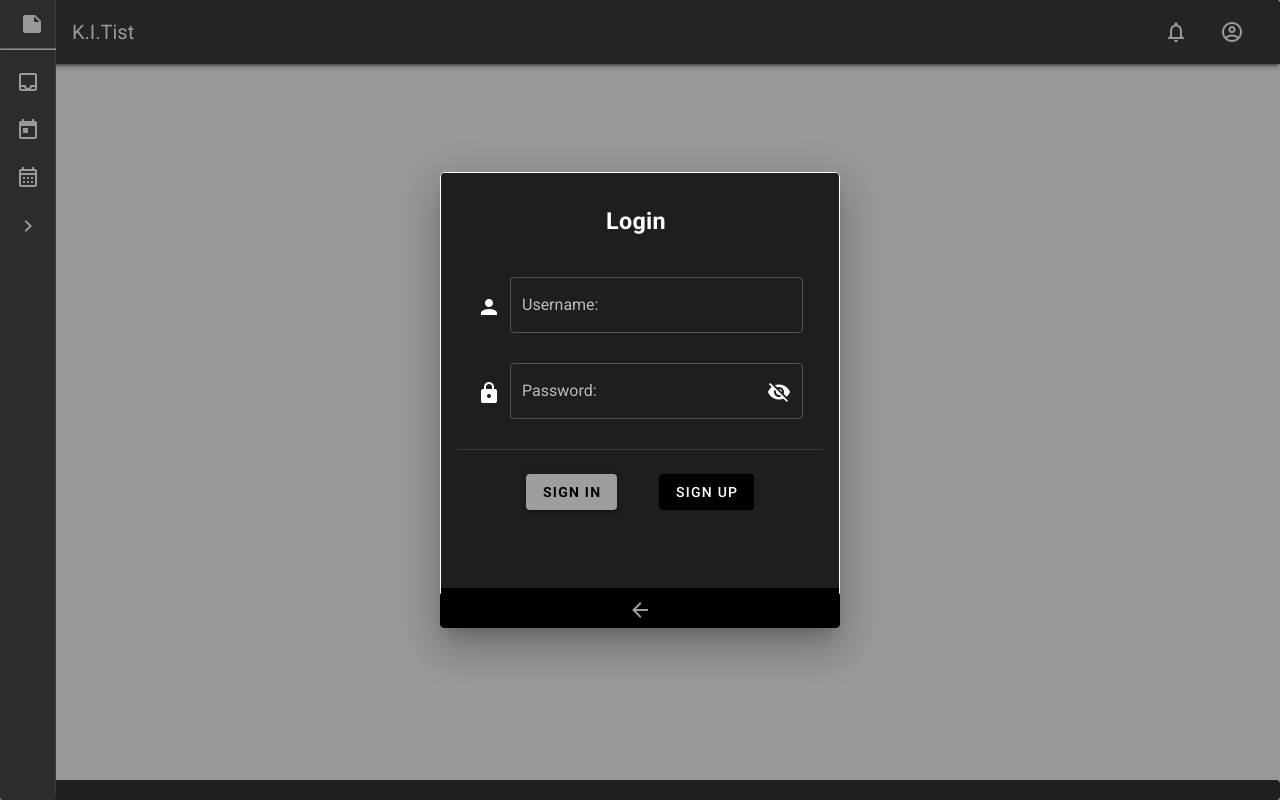
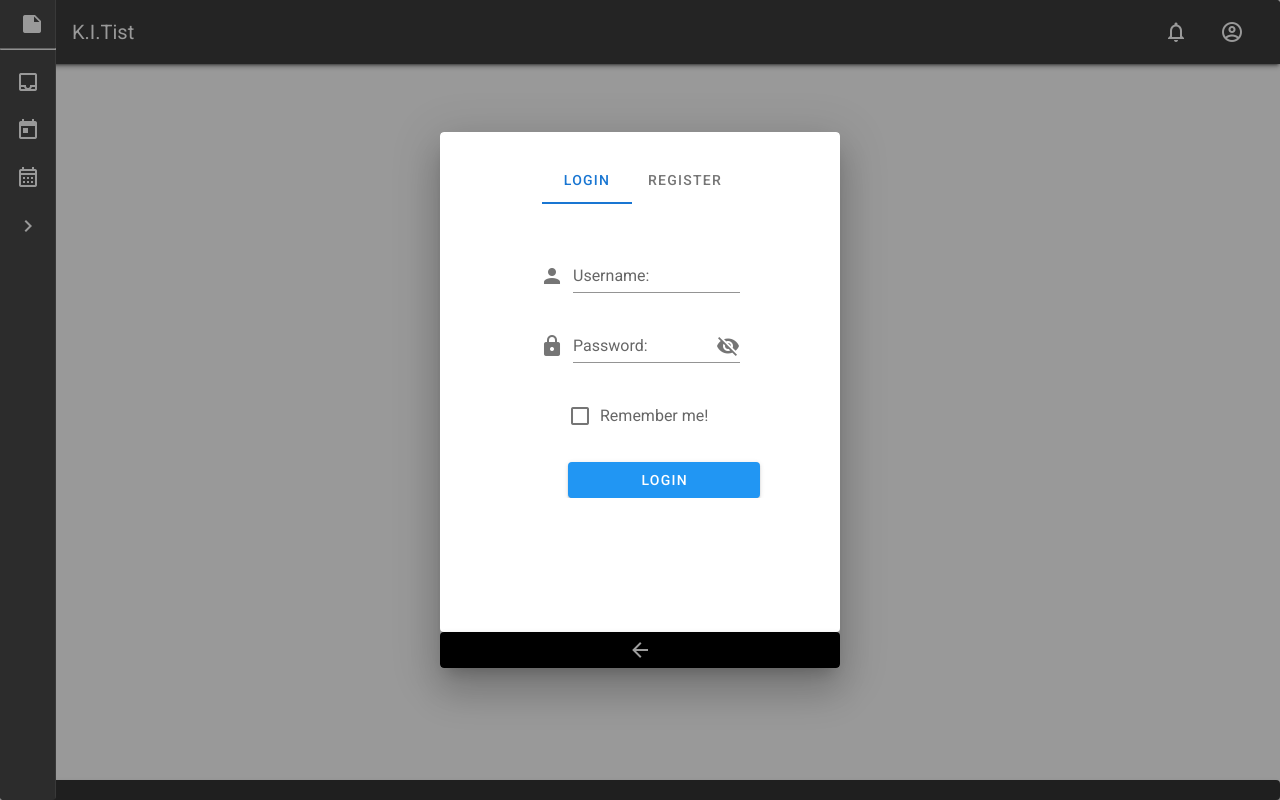
Before and after one commit to kimhorng/Todo-List, a Vue app: page / in a window 1280 px wide. Both pictures are taken after a click on the button 1231 px from the left and 32 px from the top of the page. Built offline with nearby package versions, Linux system fonts and the light colour scheme.

Commit message:
Adding tabs to the login form

```diff
--- a/src/components/Login.vue
+++ b/src/components/Login.vue
@@ -1,66 +1,101 @@
 <template>
   <v-layout justify-center>
-        <v-card width="400px" height="420px" dark>
-            <v-alert
-                    outlined
-                    border="bottom"
-                    colored-border
-                    color="black accent-4"
-                    elevation="2" height="425px">
+    <v-card width="700px" height="500px" class="mx-auto loginCard" flat>
+      <v-tabs v-model="tab" centered class="pt-6">
+        <v-tab>
+          Login
+        </v-tab>
+        <v-tab>
+          Register
+        </v-tab>
+      </v-tabs>
+
+      <!-- Login Form -->
+      <v-tabs-items v-model="tab" class="mt-5">
+        <v-tab-item>
           <v-layout justify-center>
-                <v-card-title class="mr-2"><h3>Login</h3></v-card-title>
-            </v-layout>
+            <v-card flat width="60%">
               <v-text-field
                 label="Username: "
-                         outlined=""
-                         class="mx-5 mt-6" prepend-icon="mdi-account"
-                         id="username"/>
+                class="mx-5 mt-6"
+                prepend-icon="mdi-account"
+                id="username"
+              />
               <v-text-field
                 label="Password: "
-                         :type="showPassword?'text':'password'"
-                         outlined=""
+                :type="showPassword ? 'text' : 'password'"
                 class="mx-5"
-                         :append-icon="showPassword? 'mdi-eye':'mdi-eye-off'"
+                :append-icon="showPassword ? 'mdi-eye' : 'mdi-eye-off'"
                 prepend-icon="mdi-lock"
                 id="password"
-                         @click:append="showPassword =! showPassword"/>
-            <v-divider></v-divider>
-            <v-layout class="mt-6 mx-12" justify-space-around>
-                <v-btn color="grey black--text" v-on="off"><b>Sign in</b></v-btn>
-                <v-dialog
-                         v-model="dialog"
-                         width="400px"
-                         >
-                         <template v-slot:activator="{on}">
-                            <v-btn
-                            class="black white--text"
-                            v-on="on"
-                            text>Sign up</v-btn>
-                         </template>
-                         <SignUp/>
-                         <v-btn  color="black grey--text" @click="dialog = false">
-                            <v-icon>mdi-arrow-left</v-icon>
-                        </v-btn>
-                         </v-dialog>
+                @click:append="showPassword = !showPassword"
+              />
+              <v-checkbox label="Remember me!" class="ml-12" />
+              <v-btn class="info ml-12 mt-3" width="80%">Login</v-btn>
+            </v-card>
           </v-layout>
-            </v-alert>
+        </v-tab-item>
+
+        <!-- Register Form -->
+        <v-tab-item>
+          <v-layout justify-center>
+            <v-card flat width="60%">
+              <v-text-field
+                label="Username: "
+                class="mx-5"
+                prepend-icon="mdi-account"
+                id="username"
+              />
+              <v-text-field
+                label="Email:  "
+                class="mx-5"
+                prepend-icon="mdi-email"
+                id="email"
+              />
+              <v-text-field
+                label="Password: "
+                :type="showPassword ? 'text' : 'password'"
+                class="mx-5"
+                :append-icon="showPassword ? 'mdi-eye' : 'mdi-eye-off'"
+                prepend-icon="mdi-lock"
+                id="password"
+                @click:append="showPassword = !showPassword"
+              />
+              <v-text-field
+                label="Confirm Password: "
+                :type="showPassword ? 'text' : 'password'"
+                class="mx-5"
+                :append-icon="showPassword ? 'mdi-eye' : 'mdi-eye-off'"
+                prepend-icon="mdi-"
+                id="cofirmPassword"
+                @click:append="showPassword = !showPassword"
+              />
+              <v-checkbox
+                label="I aggred with the Terms and Conditions!"
+                class="ml-12"
+              />
+              <v-btn class="info ml-12" width="80%" text>Register</v-btn>
+            </v-card>
+          </v-layout>
+        </v-tab-item>
+      </v-tabs-items>
     </v-card>
   </v-layout>
 </template>
 
 <script>
-import SignUp from "../components/SignUp";
+// import SignUp from "../components/SignUp";
 export default {
-name:"Login",
-components:{
-    SignUp,
+  name: "Login",
+  components: {
+    // SignUp
   },
-data : () => ({
+  data: () => ({
     dialog: false,
     showPassword: false,
+    tab: null
   })
-}
+};
 </script>
 
-<style>
-</style>
+<style></style>
--- a/src/components/SignUp.vue
+++ /dev/null
@@ -1,61 +0,0 @@
-<template>
-    <v-layout justify-center>
-        <v-card width="400px" height="510px" dark>
-            <v-alert
-                    outlined
-                    border="bottom"
-                    colored-border
-                    color="black accent-4"
-                    elevation="2" height="520px">
-                    <v-layout justify-center>
-                <v-card-title class="mr-2"><h3>Login</h3></v-card-title>
-            </v-layout>
-            <v-text-field
-                         label="Username: "
-                         outlined=""
-                         class="mx-5 mt-6" prepend-icon="mdi-account"
-                         id="username"/>
-             <v-text-field
-                         label="Email: "
-                         outlined=""
-                         class="mx-5" prepend-icon="email"
-                         id="email"/>
-            <v-text-field
-                         label="Password: "
-                         :type="showPassword?'text':'password'"
-                         outlined=""
-                         class="mx-5"
-                         :append-icon="showPassword? 'mdi-eye':'mdi-eye-off'"
-                         prepend-icon="mdi-lock"
-                         id="password"
-                         @click:append="showPassword =! showPassword"/>
-            <v-text-field
-                         label="Confirm Password: "
-                         :type="showPassword1?'text':'password'"
-                         outlined=""
-                         class="mx-5"
-                         :append-icon="showPassword1? 'mdi-eye':'mdi-eye-off'"
-                         prepend-icon="mdi-lock"
-                         id="password"
-                         @click:append="showPassword1 =! showPassword1"/>
-            <v-divider></v-divider>
-            <v-layout class="mt-4" justify-space-around="">
-                <v-btn color="black white--text">Register</v-btn>
-            </v-layout>
-            </v-alert>
-    </v-card>
-    </v-layout>
-</template>
-
-<script>
-export default {
-name:"Login",
-data: () => ({
-    showPassword: false,
-    showPassword1: false,
-})
-}
-</script>
-
-<style>
-</style>
--- a/src/layout/NavBar.vue
+++ b/src/layout/NavBar.vue
@@ -1,7 +1,7 @@
 <template>
   <v-card dark>
     <v-toolbar>
-                <v-btn icon @click="drawer=!drawer" >
+      <v-btn icon @click="drawer = !drawer">
         <v-icon>menu</v-icon>
       </v-btn>
       <v-toolbar-title>K.I.Tist</v-toolbar-title>
@@ -10,20 +10,14 @@
       <v-btn icon @click="showNoti">
         <v-icon>notifications_none</v-icon>
       </v-btn>
-            <v-dialog
-                v-model="dialog"
-                width="400"
-                class="dialog"
-            >
+      <v-dialog v-model="dialog" width="400" class="dialog">
         <template v-slot:activator="{ on }">
-                <v-btn
-                    v-on="on"
-                    text>
-                    <v-icon >mdi-account-circle-outline</v-icon>
+          <v-btn v-on="on" text>
+            <v-icon>mdi-account-circle-outline</v-icon>
           </v-btn>
         </template>
-                    <Login/>
-                    <v-btn  color="black grey--text" @click="dialog = false">
+        <Login />
+        <v-btn color="black grey--text" @click="dialog = false">
           <v-icon>mdi-arrow-left</v-icon>
         </v-btn>
       </v-dialog>
@@ -32,43 +26,42 @@
       v-model="drawer"
       permanent
       app
-            :mini-variant.sync="mini">
+      :mini-variant.sync="mini"
+    >
       <v-list-item class="px-2">
-            <v-list-item-title><v-icon class="mr-5 ml-3">mdi-note</v-icon>    Task</v-list-item-title>
+        <v-list-item-title
+          ><v-icon class="mr-5 ml-3">mdi-note</v-icon> Task</v-list-item-title
+        >
 
-            <v-btn
-              icon
-              @click.stop="mini = !mini"
-            >
+        <v-btn icon @click.stop="mini = !mini">
           <v-icon>mdi-chevron-left</v-icon>
         </v-btn>
       </v-list-item>
-        <hr>
-           <NavDrawer/>
+      <hr />
+      <NavDrawer />
     </v-navigation-drawer>
   </v-card>
 </template>
 
 <script>
-import Login from '../components/Login';
-import NavDrawer from '../pages/NavDrawer';
+import Login from "../components/Login";
+import NavDrawer from "../pages/NavDrawer";
 
 export default {
-    name : 'NavBar',
-    components : {
+  name: "NavBar",
+  components: {
     NavDrawer,
-        Login,
-
+    Login
   },
-    data (){
-        return{
-            drawer : false,
+  data() {
+    return {
+      drawer: false,
       dialog: false,
-            mini : true,
-            noti: false,
+      mini: true,
+      noti: false
+    };
   }
-    },}
+};
 </script>
 
-<style>
-</style>
+<style></style>
```
Lines whose indentation alone changed are shown as unchanged.
